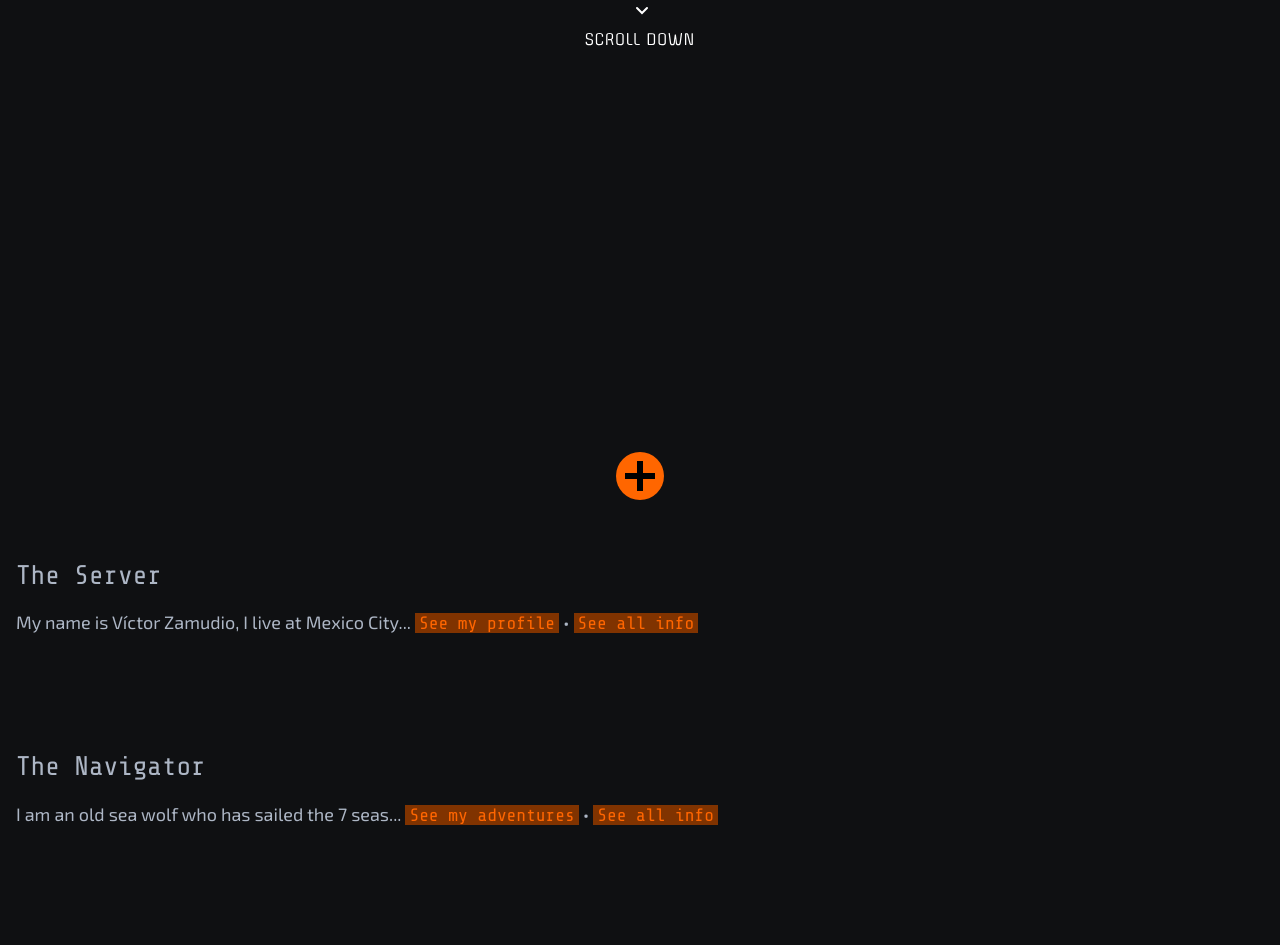
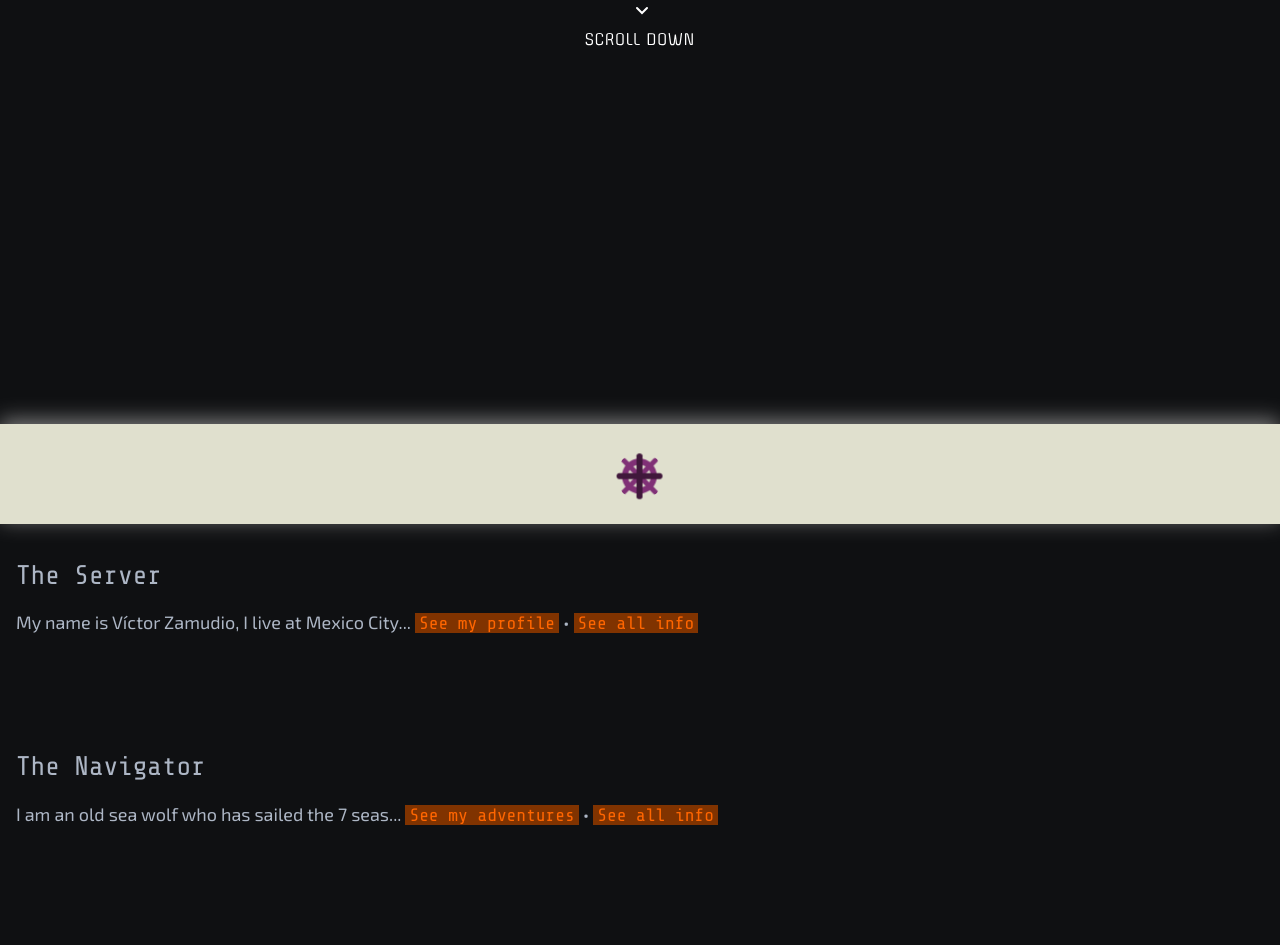
Before and after one commit to 714k/vz-book-2024, a Jekyll site: the page built from at-the-beginning/index.html, in a window 1280 px wide. Shown: the part 860-1805 px from the top of the page. Built offline with Jekyll 4.4.1, drawn with Linux system fonts in a browser that asks for light colours.

Commit message:
[VZB-73] Adding TOC simple Look & Feel (#19)

```diff
--- a/_sass/navigator.scss
+++ b/_sass/navigator.scss
@@ -113,3 +113,38 @@
     }
   }
 }
+
+#tableOfContent {
+  background-color: #e0e0ce;
+  padding-bottom: 100px;
+  box-shadow: 0px -4px 20px 0px grey;
+  &:hover {
+    height: 80vh;
+    background-color: #e0e0ce;
+    transition: all 0.5s;
+    &::after {
+      transition: all 0.5s;
+      bottom: auto;
+      top: 120px;
+      transform: rotate(45deg);
+    }
+  }
+  ul {
+    bottom: auto;
+    top: 60px;
+    background-color: transparent;
+    overflow: hidden;
+    padding-bottom: 150px;
+
+    li {
+      padding-bottom: 48px;
+      background-image: url(/assets/svg/toc-navigator-separator.svg);
+      background-repeat: no-repeat;
+      background-position: center 50px;
+    }
+  }
+  &::after {
+    background-color: transparent;
+    background-image: url(/assets/svg/toc-icon-navigator.svg);
+  }
+}
```
Also changed, not shown: assets/svg/toc-icon-navigator.svg (added), assets/svg/toc-navigator-separator.svg (added).
